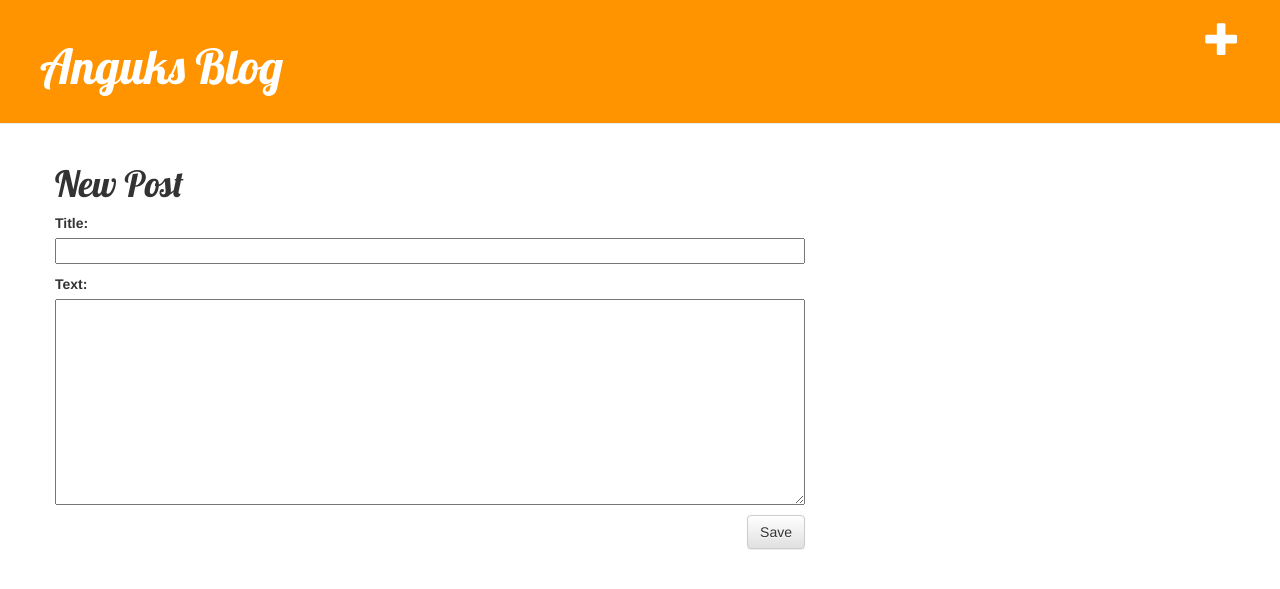
After one commit to sinvaljang/my_first_blog, a Django app: page /post/new/ in a window 1280 px wide. The commit adds this page. Shown: the top 589 px of the page. Run offline with Django 3.2, Linux system fonts and the light colour scheme; some libraries are stand-ins or nearby versions.

Commit message:
post write

```diff
--- /dev/null
+++ b/blog/forms.py
@@ -0,0 +1,8 @@
+from django import forms
+from .models import Post
+
+class PostForm(forms.ModelForm):
+
+    class Meta:
+        model = Post
+        fields = ('title', 'text',)
--- a/blog/templates/blog/base.html
+++ b/blog/templates/blog/base.html
@@ -9,6 +9,7 @@
     </head>
     <body>
         <div class="page-header">
+            <a href="{% url 'post_new' %}" class="top-menu"><span class="glyphicon glyphicon-plus"></span></a>
             <h1><a href="/">Anguks Blog</a></h1>
         </div>
         <div class="content container">
--- /dev/null
+++ b/blog/templates/blog/post_edit.html
@@ -0,0 +1,9 @@
+{% extends 'blog/base.html' %}
+
+{% block content %}
+    <h1>New Post</h1>
+    <form method="POST" class="post-form">{% csrf_token %}
+        {{ form.as_p }}
+        <button type="submit" class="save btn btn-default">Save</button>
+    </form>
+{% endblock %}
--- a/blog/urls.py
+++ b/blog/urls.py
@@ -4,4 +4,5 @@ from . import views
 urlpatterns = [
     url(r'^$', views.post_list, name='post_list'),
     url(r'^post/(?P<pk>\d+)/$', views.post_detail, name='post_detail'),
+    url(r'^post/new/$', views.post_new, name="post_new"),
 ]
--- a/blog/views.py
+++ b/blog/views.py
@@ -2,6 +2,8 @@ from django.shortcuts import render
 from .models import Post
 from django.utils import timezone
 from django.shortcuts import render, get_object_or_404
+from .forms import PostForm
+from django.shortcuts import redirect
 
 def post_list(request):
     posts = Post.objects.filter(published_date__lte=timezone.now()).order_by('published_date')
@@ -10,3 +12,17 @@ def post_list(request):
 def post_detail(request, pk):
     post = get_object_or_404(Post, pk=pk)
     return render(request, 'blog/post_detail.html', {'post':post})
+
+def post_new(request):
+    if request.method == "POST":
+        form = PostForm(request.POST)
+        if form.is_valid():
+            post = form.save(commit=False)
+            post.author = request.user
+            post.published_date = timezone.now()
+            post.save()
+            return redirect('post_detail', pk=post.pk)
+    else:
+        form = PostForm()
+
+    return render(request, 'blog/post_edit.html', {'form':form})
```
